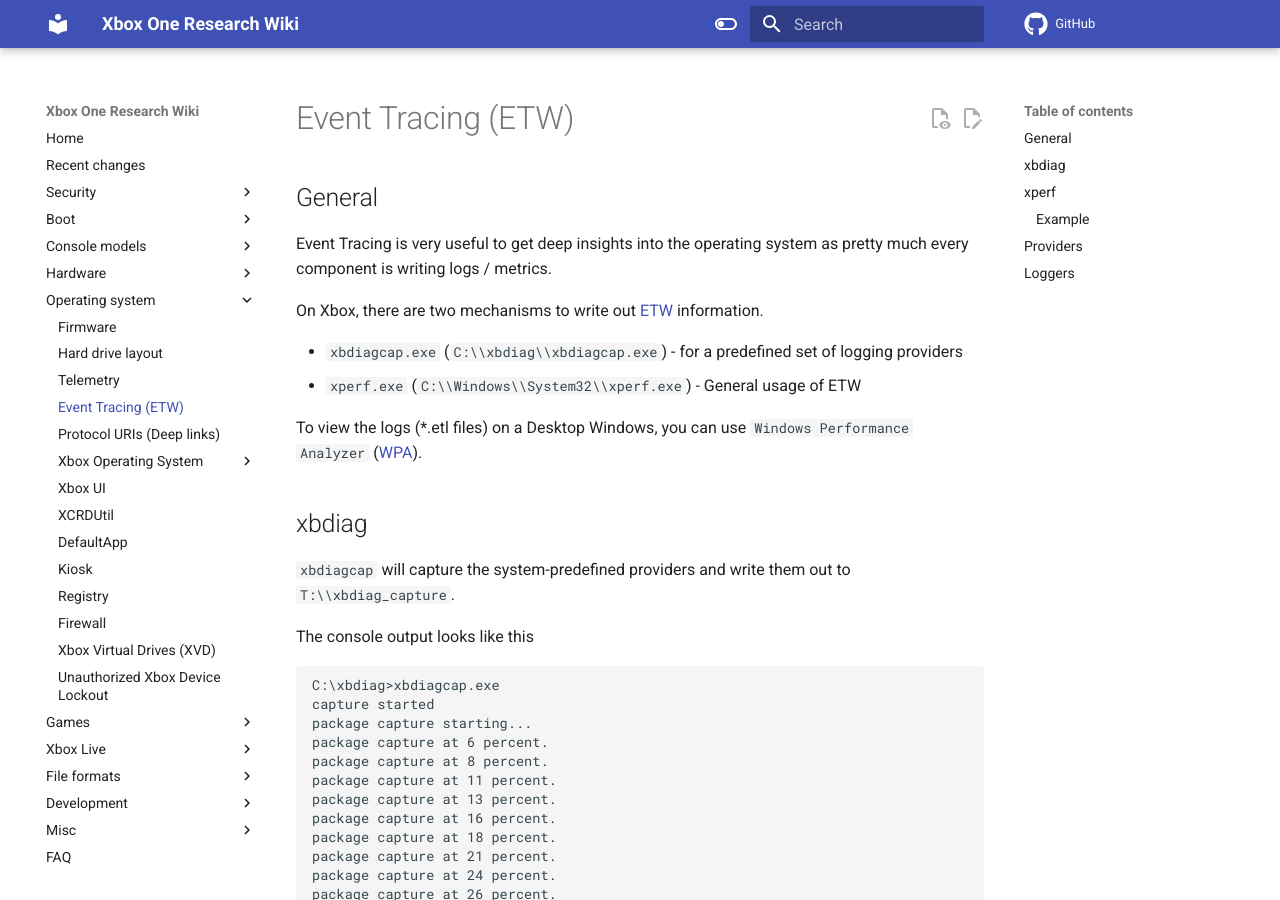
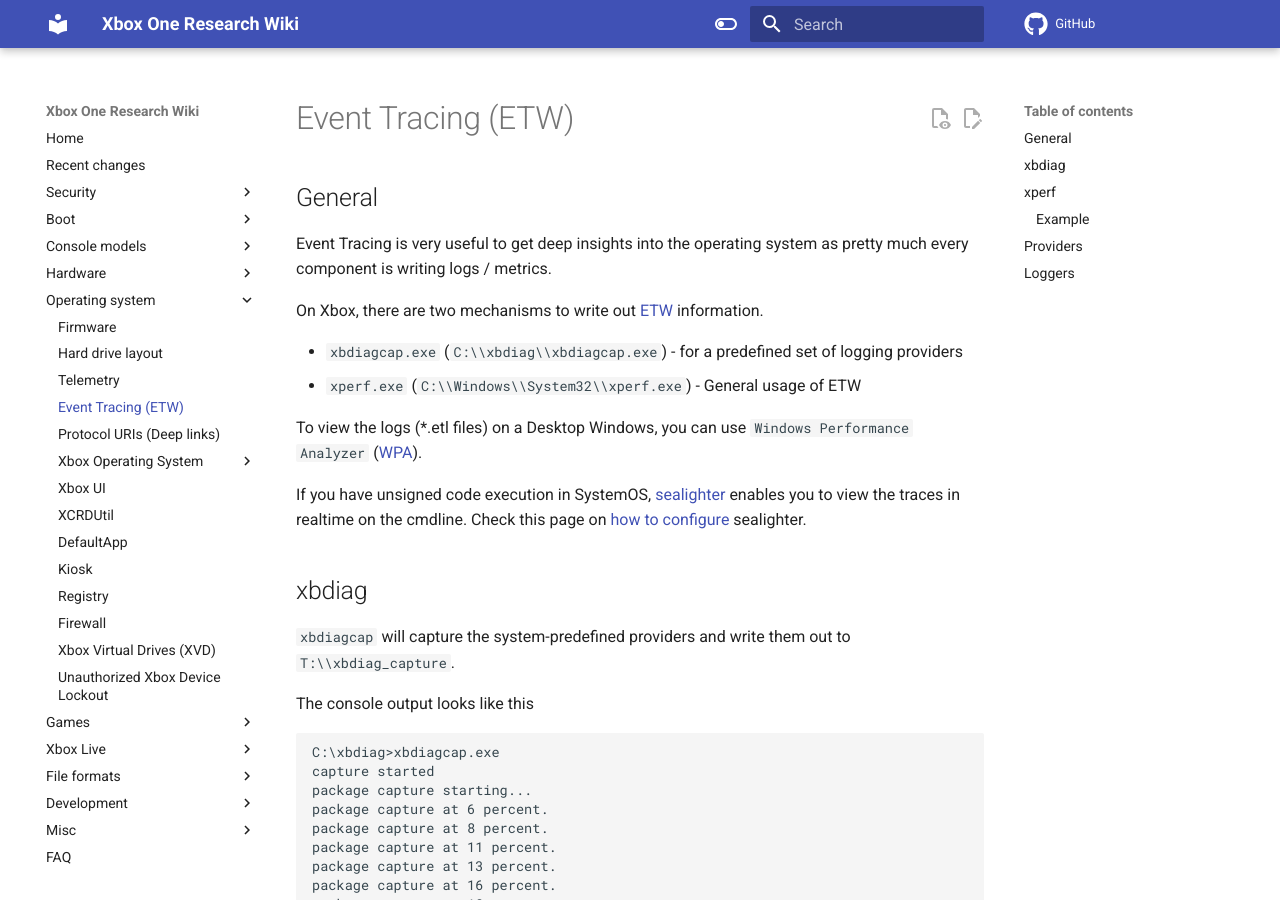
Before and after one commit to xboxoneresearch/wiki, an MkDocs documentation site: the page built from docs/operating-system/event-tracing.md, in a window 1280 px wide and 900 px high. Built offline with MkDocs 1.6.1 and Material for MkDocs 9.7.7, drawn with Linux system fonts in a browser that asks for light colours; comment, search, counter and statistics services are not loaded.

Commit message:
Update event-tracing.md

```diff
--- a/docs/operating-system/event-tracing.md
+++ b/docs/operating-system/event-tracing.md
@@ -11,6 +11,8 @@
 
 To view the logs (*.etl files) on a Desktop Windows, you can use `Windows Performance Analyzer` ([WPA](https://learn.microsoft.com/en-us/windows-hardware/test/wpt/windows-performance-analyzer)).
 
+If you have unsigned code execution in SystemOS, [sealighter](https://github.com/pathtofile/Sealighter) enables you to view the traces in realtime on the cmdline.
+Check this page on [how to configure](https://github.com/pathtofile/Sealighter/blob/main/docs/CONFIGURATION.md) sealighter.
 
 ## xbdiag
 
```
